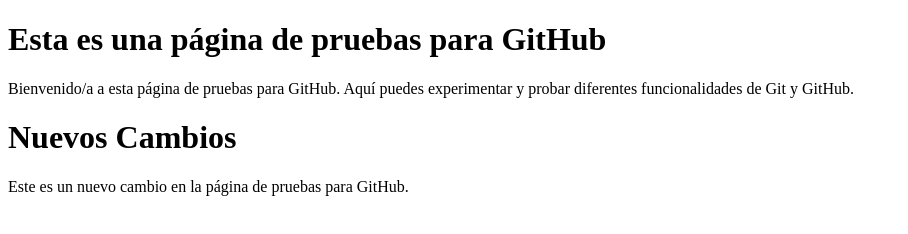
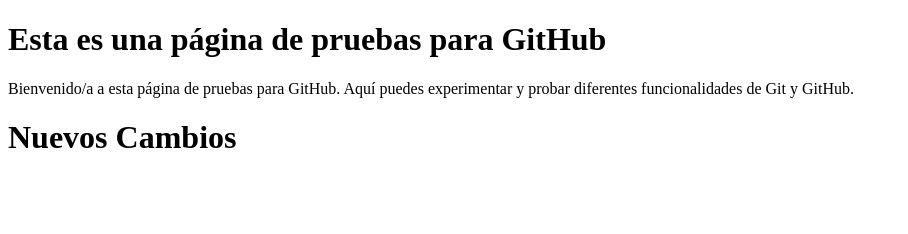
Before and after one commit to Alegark/pruebas-git, a plain HTML site: page index.html in a window 1280 px wide. Shown: the whole page, without its empty margins (0-908 px from the left). Drawn offline with Linux system fonts and the light colour scheme.

Commit message:
borrar cambio hecho por rama de pueba 1 en el index.html

```diff
--- a/index.html
+++ b/index.html
@@ -8,5 +8,5 @@
     <p>Bienvenido/a a esta página de pruebas para GitHub. Aquí puedes experimentar y probar diferentes funcionalidades de Git y GitHub.</p>
 
     <h1>Nuevos Cambios</h1>
-    <p>Este es un nuevo cambio en la página de pruebas para GitHub.</p>
+
 </html>
```
